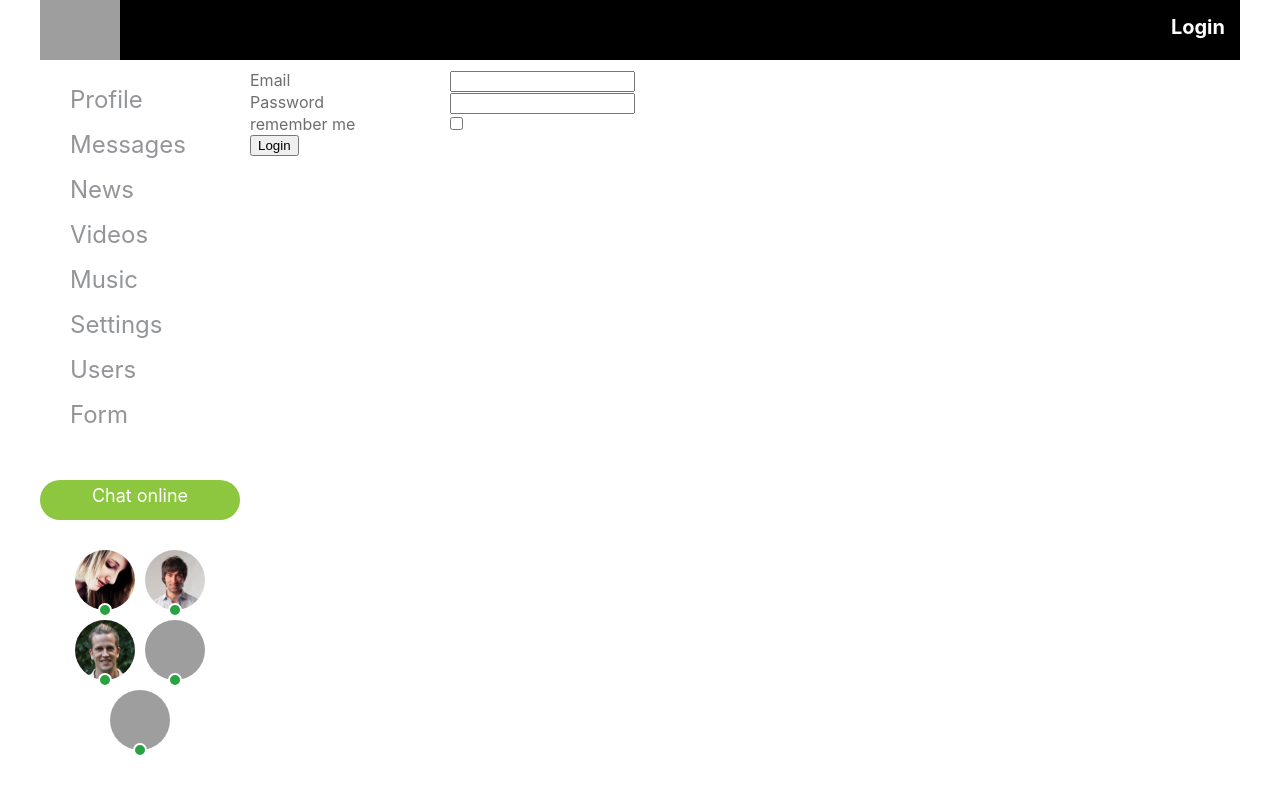
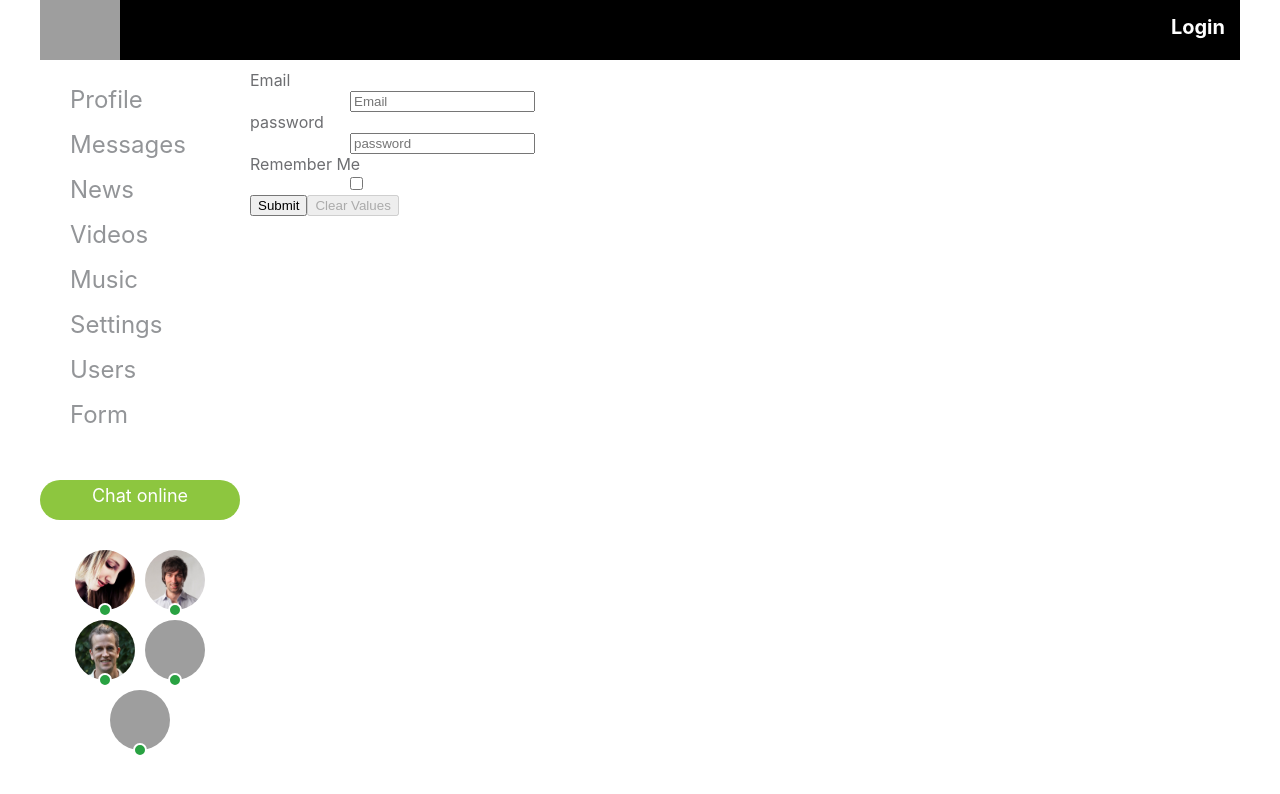
Before and after one commit to Sergey-Draft/SocialNetwork-React, a React (Create React App) app: page /login in a window 1280 px wide. Shown: the top 794 px of the page. Built offline with nearby package versions, Linux system fonts and the light colour scheme; no server answers; grey boxes are pictures that could not be loaded.

Commit message:
stopSubmit, authorization errors from API

```diff
--- a/src/components/Dialogs/DialogsContainer.jsx
+++ b/src/components/Dialogs/DialogsContainer.jsx
@@ -1,6 +1,4 @@
-import React from 'react';
 import { connect } from 'react-redux';
-import { Redirect } from 'react-router';
 import { compose } from 'redux';
 import { withAuthRedirect } from '../../hoc/withAuthRedirect';
 import { AddMessageBodyCreator, updateNewMessageCreator, UpdateNewUserIdCreator } from '../redux/dialogsReducer';
--- a/src/components/Header/Header.jsx
+++ b/src/components/Header/Header.jsx
@@ -1,6 +1,6 @@
 import React from 'react';
 import { NavLink } from 'react-router-dom';
-import { Redirect } from 'react-router-dom/cjs/react-router-dom.min';
+/* import { Redirect } from 'react-router-dom/cjs/react-router-dom.min'; */
 import s from './Header.module.css'
 
 const Header = (props) => {
--- a/src/components/Header/HeaderContainer.jsx
+++ b/src/components/Header/HeaderContainer.jsx
@@ -2,7 +2,7 @@ import React from 'react';
 import { connect } from 'react-redux';
 import { setAuthUserData, userAuthorizationThunk, userLogoutThunk } from '../redux/authReducer';
 import Header from './Header';
-import myPhoto from '../../img/user2.jpg'
+/* import myPhoto from '../../img/user2.jpg' */
 
 
 class HeaderContainer extends React.Component {
--- a/src/components/Login/Login.jsx
+++ b/src/components/Login/Login.jsx
@@ -2,30 +2,40 @@ import React from 'react';
 import { connect } from 'react-redux';
 import { Redirect } from 'react-router-dom/cjs/react-router-dom.min';
 import { Field, reduxForm } from 'redux-form';
+import { Input } from '../common/FormsControls/FormsControls';
 import { userLoginThunk } from '../redux/authReducer';
+import { email, maxLength, minLength, required } from '../utils/validators/validators';
 import s from './Login.module.css';
 
 
 
+const maxPasswordLength = maxLength(15);
+const minPasswordLength = minLength(6)
+
 
 let LoginForm = (props) => {
+    const {pristine, submitting, reset} = props;
     return (
         <form onSubmit={props.handleSubmit} className={s.form} >
+            {props.error && <div className={s.commonError}>
+                {props.error}
+            </div>}
             <div>
-                <label htmlFor='email'> Email</label>
-                <Field type='text' name='email' component='input' className={s.input} />
+                {/* <label htmlFor='email'> Email</label> */}
+                <Field type='text' name='email' component={Input} className={s.input} lable='Email' validate={[required, email]} />
             </div>
             <div>
-                <label htmlFor='password'> Password </label>
-                <Field type='text' name='password' component='input' className={s.input} />
+                {/* {<label htmlFor='password'> Password </label>} */}
+                <Field type='text' name='password' id='password' component={Input} className={s.input} lable={'password'}  validate={[required, maxPasswordLength, minPasswordLength ]} />
             </div>
             <div>
-                <label htmlFor='rememberMe'> remember me</label>
-                <Field component='input' type='checkbox' name='rememberMe' id='rememberMe' className={s.input} />
+                {/* <label htmlFor='rememberMe'> remember me</label> */}
+                <Field component={Input} type='checkbox' name='rememberMe' id='rememberMe' className={s.input} lable='Remember Me' />
             </div>
             <div>
-                <button>Login</button>
-            </div>
+        <button type="submit" disabled={submitting}>Submit</button>
+        <button type="button" disabled={pristine || submitting} onClick={reset}>Clear Values</button>
+      </div>
 
 
         </form>
--- a/src/components/Login/Login.module.css
+++ b/src/components/Login/Login.module.css
@@ -6,5 +6,12 @@ label {
 }
 
 .input {
-    margin-left: 50px;
+    margin-left: 100px;
 }
+
+.commonError {
+	color: #700;
+    font-size: bold;
+    font-size: 16px;
+    padding: 5px 8px;
+}
--- a/src/components/Navbar/Friends/Friends.jsx
+++ b/src/components/Navbar/Friends/Friends.jsx
@@ -6,7 +6,7 @@ const Friends = (props) => {
    let friends = props.state.friends.map(el => {
       return (
 
-         <div className={s.item}>
+         <div key={el.id} className={s.item}>
             <NavLink to ='/dialogs/'>
             <img src={el.imgurl} alt='friend_avatar' />
             <span className={s.indicator}></span>
@@ -20,7 +20,7 @@ const Friends = (props) => {
          <div className={s.title}>
             <div className={s.text}>Chat online</div>
          </div>
-         <div class={s.friendsItems}>
+         <div className={s.friendsItems}>
             {friends}
          </div>
 
--- a/src/components/common/FormsControls/FormsControls.jsx
+++ b/src/components/common/FormsControls/FormsControls.jsx
@@ -25,3 +25,4 @@ const FormsControl = ({input, meta, lable, ...props}) => {
 }
 
 export const Textarea = (props) => <FormsControl element="textarea" {...props}/>
+export const Input = (props) => <FormsControl element = "input" {...props} />
--- a/src/components/redux/authReducer.js
+++ b/src/components/redux/authReducer.js
@@ -1,3 +1,4 @@
+import { stopSubmit } from "redux-form";
 import { authAPI } from "../../api/api";
 
 const SET_USER_DATA = 'SET_AUTH_DATA';
@@ -24,7 +25,7 @@ const authReducer = (state = initialState, action) => {
     }
 }
 
-export const setAuthUserData  = (id, email, login, isAuth) => ({ type: SET_USER_DATA, data:{id, email, login, isAuth} });
+export const setAuthUserData = (id, email, login, isAuth) => ({ type: SET_USER_DATA, data: { id, email, login, isAuth } });
 
 export const userAuthorizationThunk = () => {
     return (dispatch) => {
@@ -39,11 +40,15 @@ export const userAuthorizationThunk = () => {
 }
 
 export const userLoginThunk = (email, password, rememberMe = false) => {
+
     return (dispatch) => {
         authAPI.login(email, password, rememberMe)
             .then(response => {
                 if (response.data.resultCode === 0) {
                     dispatch(userAuthorizationThunk())
+                } else {
+                    let message = response.data.messages.length > 0 ? response.data.messages[0] : 'Some error';
+                    dispatch(stopSubmit('login', { _error: message }))
                 }
             })
     }
--- a/src/components/redux/usersReducer.js
+++ b/src/components/redux/usersReducer.js
@@ -53,7 +53,7 @@ const usersReducer = (state = initialState, action) => {
                 ...state,
                 followingInProgress: action.isFetching
                     ? [...state.followingInProgress, action.userId]
-                    : state.followingInProgress.filter(id => id != action.userId)
+                    : state.followingInProgress.filter(id => id !== action.userId)
             }
 
         default:
--- a/src/components/utils/validators/validators.js
+++ b/src/components/utils/validators/validators.js
@@ -13,3 +13,13 @@ export const maxLength = (max) => {
        return undefined
     }
 }
+
+export const minLength = min => value =>
+  (value && value.length < min) ?  `Must be ${min} characters or more` : undefined
+
+
+export const email = (value) => {
+    return value && !/^[A-Z0-9._%+-]+@[A-Z0-9.-]+\.[A-Z]{2,4}$/i.test(value)
+    ? 'Invalid email address'
+    : undefined
+}
```
Lines whose indentation alone changed are shown as unchanged.
